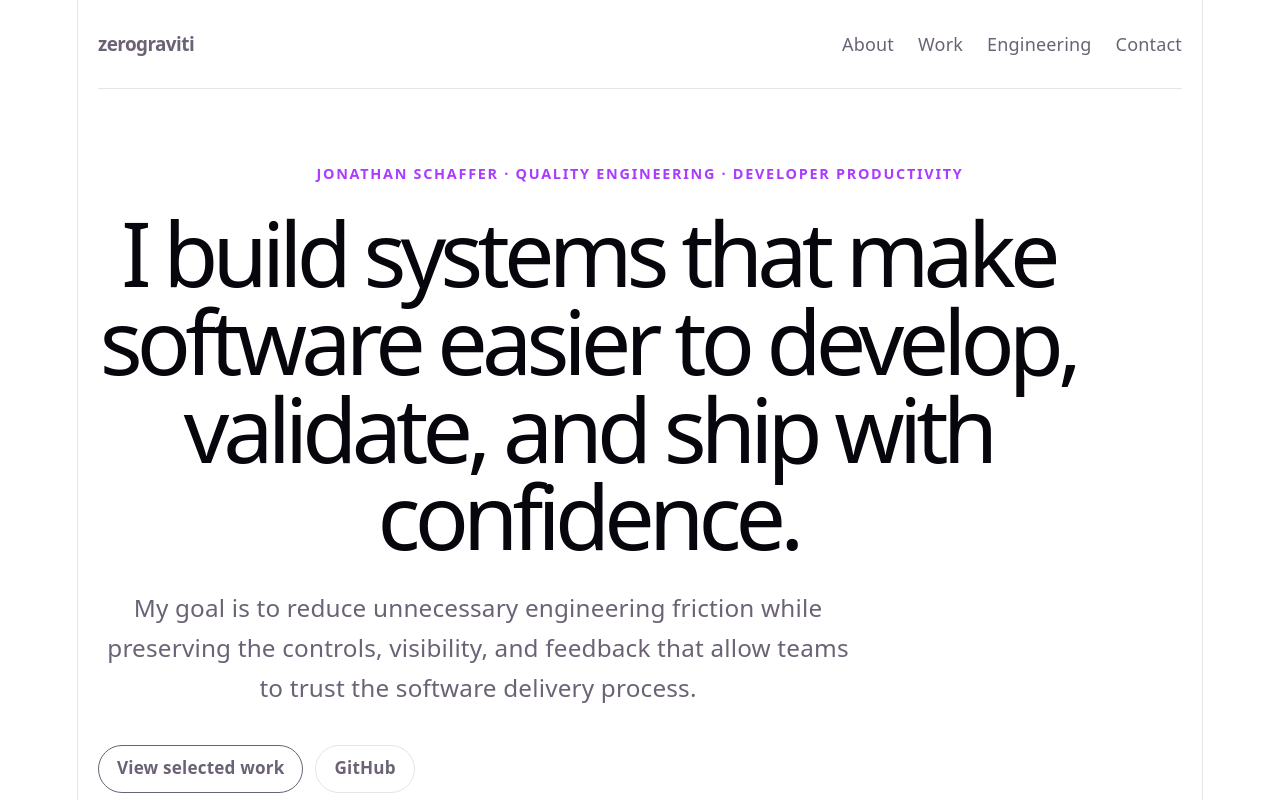
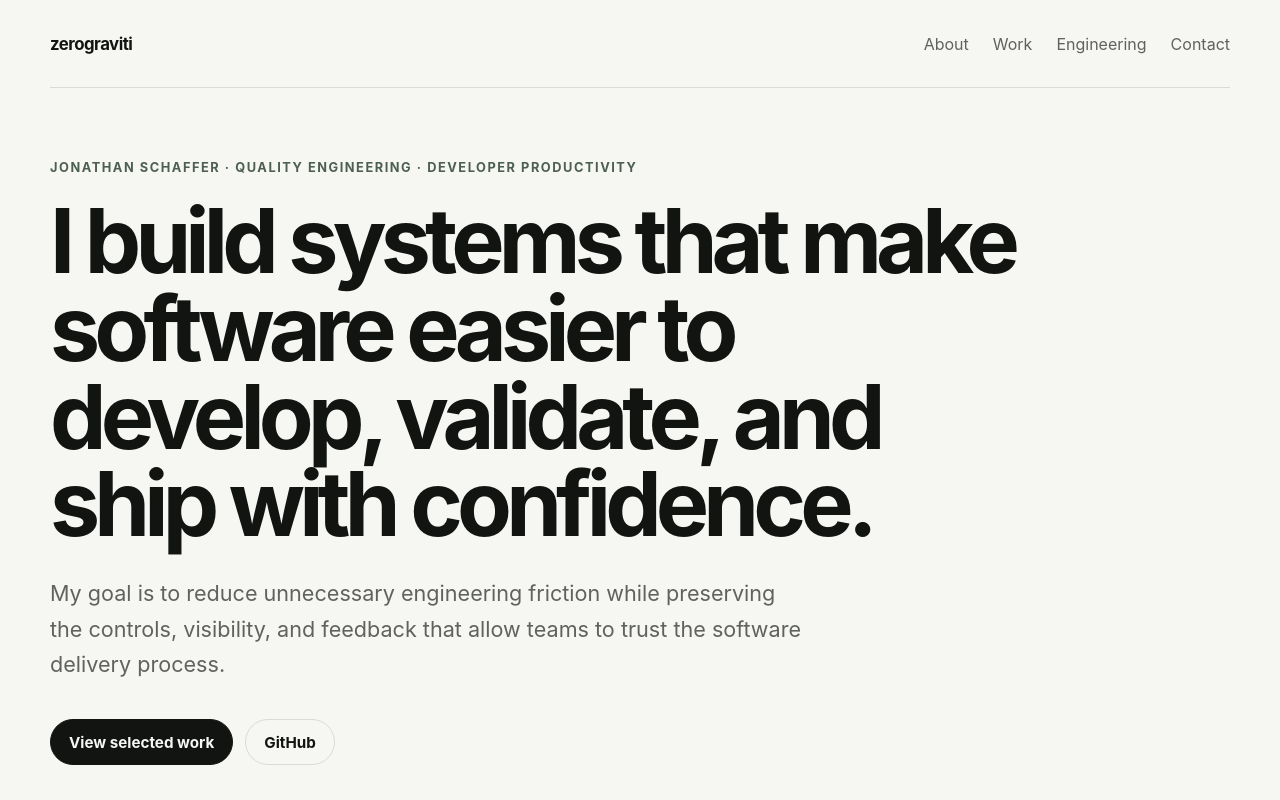
Before and after one commit to zerogravit1/zerograviti, a React (Vite) app in the folder apps/web/: page / in a window 1280 px wide. Shown: the top 800 px of the page. Built offline with nearby package versions, Linux system fonts and the light colour scheme.

Commit message:
style(web): establish global design tokens

```diff
--- a/apps/web/src/index.css
+++ b/apps/web/src/index.css
@@ -1,111 +1,71 @@
 :root {
-  --text: #6b6375;
-  --text-h: #08060d;
-  --bg: #fff;
-  --border: #e5e4e7;
-  --code-bg: #f4f3ec;
-  --accent: #aa3bff;
-  --accent-bg: rgba(170, 59, 255, 0.1);
-  --accent-border: rgba(170, 59, 255, 0.5);
-  --social-bg: rgba(244, 243, 236, 0.5);
-  --shadow:
-    rgba(0, 0, 0, 0.1) 0 10px 15px -3px, rgba(0, 0, 0, 0.05) 0 4px 6px -2px;
+  --surface: #f6f6f3;
+  --surface-elevated: #ffffff;
+  --text: #5f625f;
+  --text-strong: #111411;
+  --border: #d9dbd7;
+  --accent: #4c5f50;
 
-  --sans: system-ui, 'Segoe UI', Roboto, sans-serif;
-  --heading: system-ui, 'Segoe UI', Roboto, sans-serif;
-  --mono: ui-monospace, Consolas, monospace;
-
-  font: 18px/145% var(--sans);
-  letter-spacing: 0.18px;
-  color-scheme: light dark;
+  font-family:
+    Inter, ui-sans-serif, system-ui, -apple-system, BlinkMacSystemFont, "Segoe UI", sans-serif;
   color: var(--text);
-  background: var(--bg);
+  background: var(--surface);
   font-synthesis: none;
   text-rendering: optimizeLegibility;
   -webkit-font-smoothing: antialiased;
   -moz-osx-font-smoothing: grayscale;
+}
 
-  @media (max-width: 1024px) {
-    font-size: 16px;
-  }
+* {
+  box-sizing: border-box;
+}
+
+html {
+  scroll-behavior: smooth;
+}
+
+body {
+  min-width: 320px;
+  min-height: 100vh;
+  margin: 0;
+  background: var(--surface);
+}
+
+body,
+button,
+a {
+  font: inherit;
+}
+
+h1,
+h2,
+h3 {
+  color: var(--text-strong);
+  font-weight: 650;
+}
+
+a {
+  text-underline-offset: 0.2em;
+}
+
+a:focus-visible,
+button:focus-visible {
+  outline: 3px solid var(--accent);
+  outline-offset: 4px;
+}
+
+::selection {
+  background: var(--text-strong);
+  color: var(--surface);
 }
 
 @media (prefers-color-scheme: dark) {
   :root {
-    --text: #9ca3af;
-    --text-h: #f3f4f6;
-    --bg: #16171d;
-    --border: #2e303a;
-    --code-bg: #1f2028;
-    --accent: #c084fc;
-    --accent-bg: rgba(192, 132, 252, 0.15);
-    --accent-border: rgba(192, 132, 252, 0.5);
-    --social-bg: rgba(47, 48, 58, 0.5);
-    --shadow:
-      rgba(0, 0, 0, 0.4) 0 10px 15px -3px, rgba(0, 0, 0, 0.25) 0 4px 6px -2px;
-  }
-
-  #social .button-icon {
-    filter: invert(1) brightness(2);
+    --surface: #111411;
+    --surface-elevated: #181c18;
+    --text: #adb4ac;
+    --text-strong: #f1f4ef;
+    --border: #2e352f;
+    --accent: #a8c3aa;
   }
 }
-
-#root {
-  width: 1126px;
-  max-width: 100%;
-  margin: 0 auto;
-  text-align: center;
-  border-inline: 1px solid var(--border);
-  min-height: 100svh;
-  display: flex;
-  flex-direction: column;
-  box-sizing: border-box;
-}
-
-body {
-  margin: 0;
-}
-
-h1,
-h2 {
-  font-family: var(--heading);
-  font-weight: 500;
-  color: var(--text-h);
-}
-
-h1 {
-  font-size: 56px;
-  letter-spacing: -1.68px;
-  margin: 32px 0;
-  @media (max-width: 1024px) {
-    font-size: 36px;
-    margin: 20px 0;
-  }
-}
-h2 {
-  font-size: 24px;
-  line-height: 118%;
-  letter-spacing: -0.24px;
-  margin: 0 0 8px;
-  @media (max-width: 1024px) {
-    font-size: 20px;
-  }
-}
-p {
-  margin: 0;
-}
-
-code,
-.counter {
-  font-family: var(--mono);
-  display: inline-flex;
-  border-radius: 4px;
-  color: var(--text-h);
-}
-
-code {
-  font-size: 15px;
-  line-height: 135%;
-  padding: 4px 8px;
-  background: var(--code-bg);
-}
```
